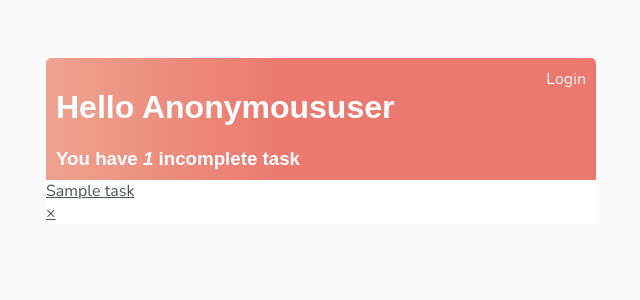
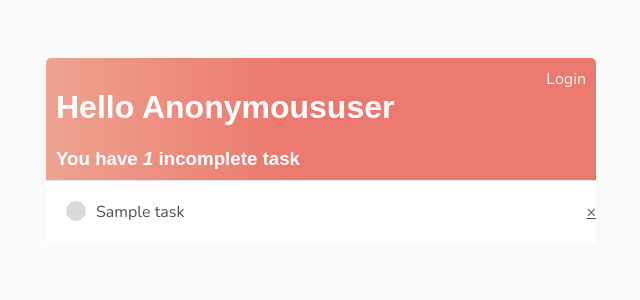
Before and after one commit to ESMorris/Todo-List-App, a Django app: template TodoListApp/TodoApp/templates/TodoApp/task_list.html in a window 1280 px wide. Shown: the top 300 px of the page, without its empty margins (319-959 px from the left). Run offline with Django 3.2, Linux system fonts and the light colour scheme; the template is opened without the code that fills it: most values are stand-ins (such as "Sample title", 1, 10 or a date in 2020).

Commit message:
Added more styling to the app

```diff
--- a/TodoListApp/TodoApp/templates/TodoApp/main.html
+++ b/TodoListApp/TodoApp/templates/TodoApp/main.html
@@ -47,6 +47,45 @@
                 text-decoration: none;
             }
 
+            .task-wrapper {
+                display: flex;
+                align-items: center;
+                justify-content: space-between;
+                background-color: #fff;
+                border-top: 1px solid #dfe4ea;
+                overflow: hidden;
+            }
+
+            .task-title {
+                display: flex;
+                padding: 20px;
+            }
+
+            .task-title a {
+                text-decoration: none;
+                color: #4b5156;
+                margin-left: 10px;
+            }
+
+            .task-complete-icon {
+                height: 20px;
+                width: 20px;
+                background-color: rgb(105, 192, 105);
+                border-radius: 50%;
+            }
+
+            .task-incomplete-icon {
+                height: 20px;
+                width: 20px;
+                background-color: rgb(218, 218, 218);
+                border-radius: 50%;
+            }
+
+
+
+
+
+
         </style>
 
     </head>
```
